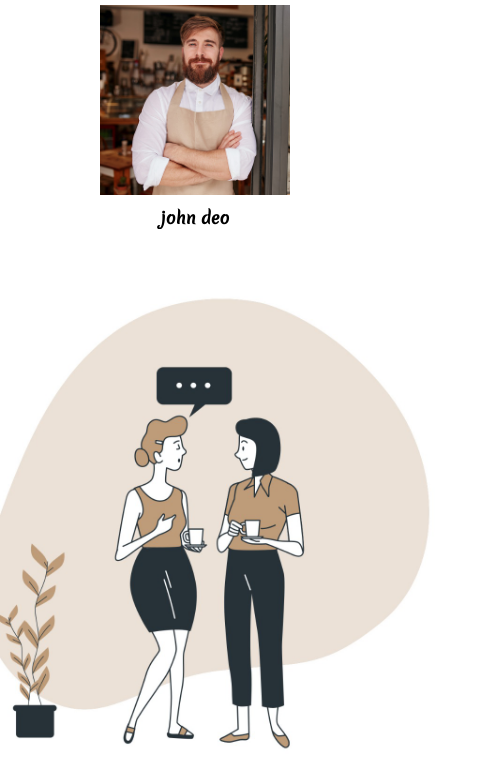
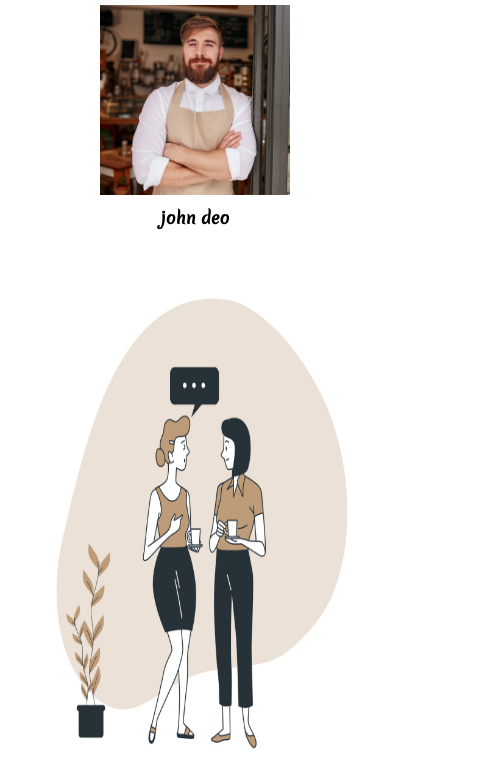
Before and after one commit to Jshyamsundar/coffee, a plain HTML site: page index.html in a window 390 px wide. Shown: the part 5760-6533 px from the top of the page, 495 px wide, since content can reach past the window. Drawn offline with Linux system fonts and the light colour scheme.

Commit message:
Update responsive.css

```diff
--- a/responsive.css
+++ b/responsive.css
@@ -76,6 +76,9 @@
         flex-direction: column;
         padding: 0 100px;
     }
+    .image img{
+        width: 100%;
+    }
 
     .team .box-container-3{
         display: flex;
```
